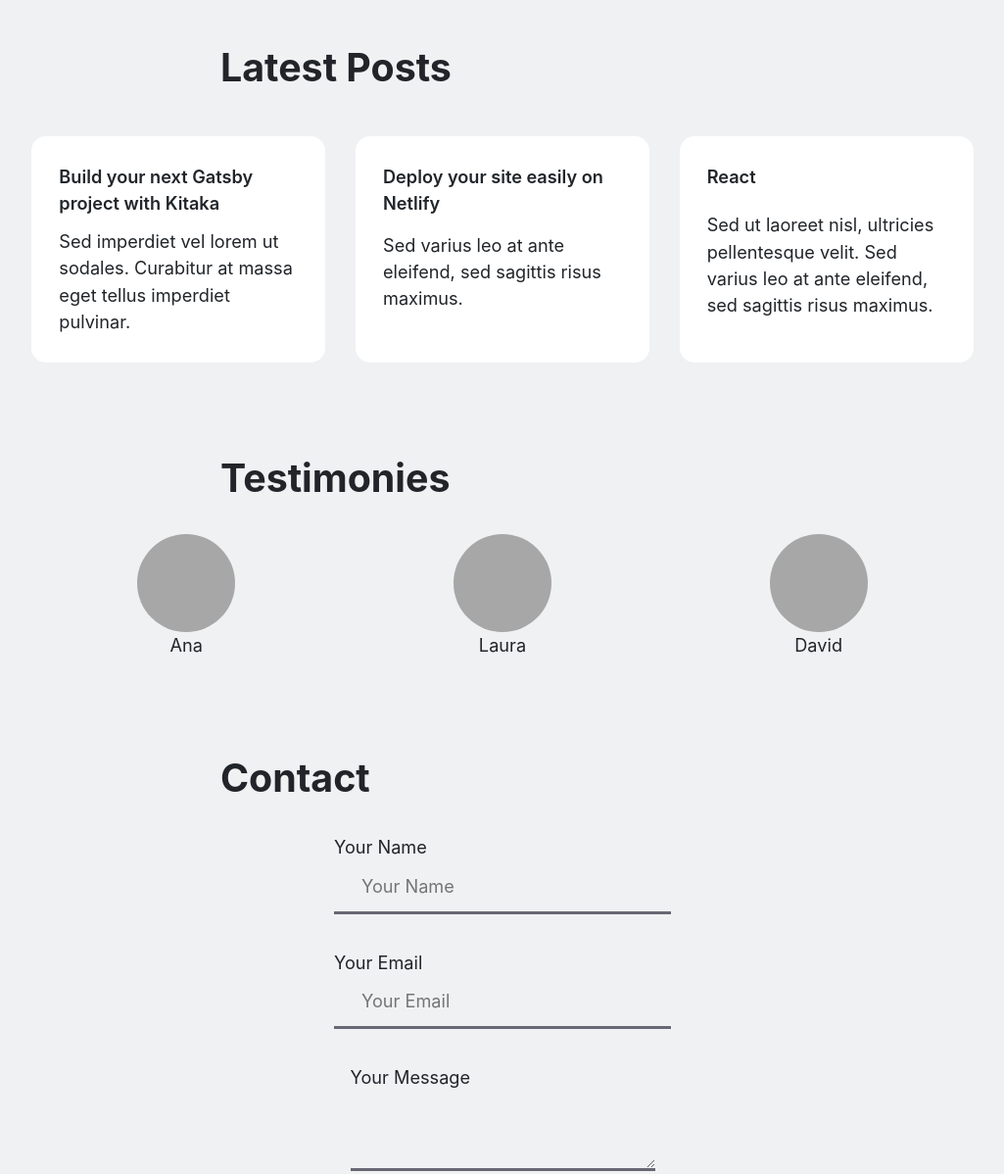
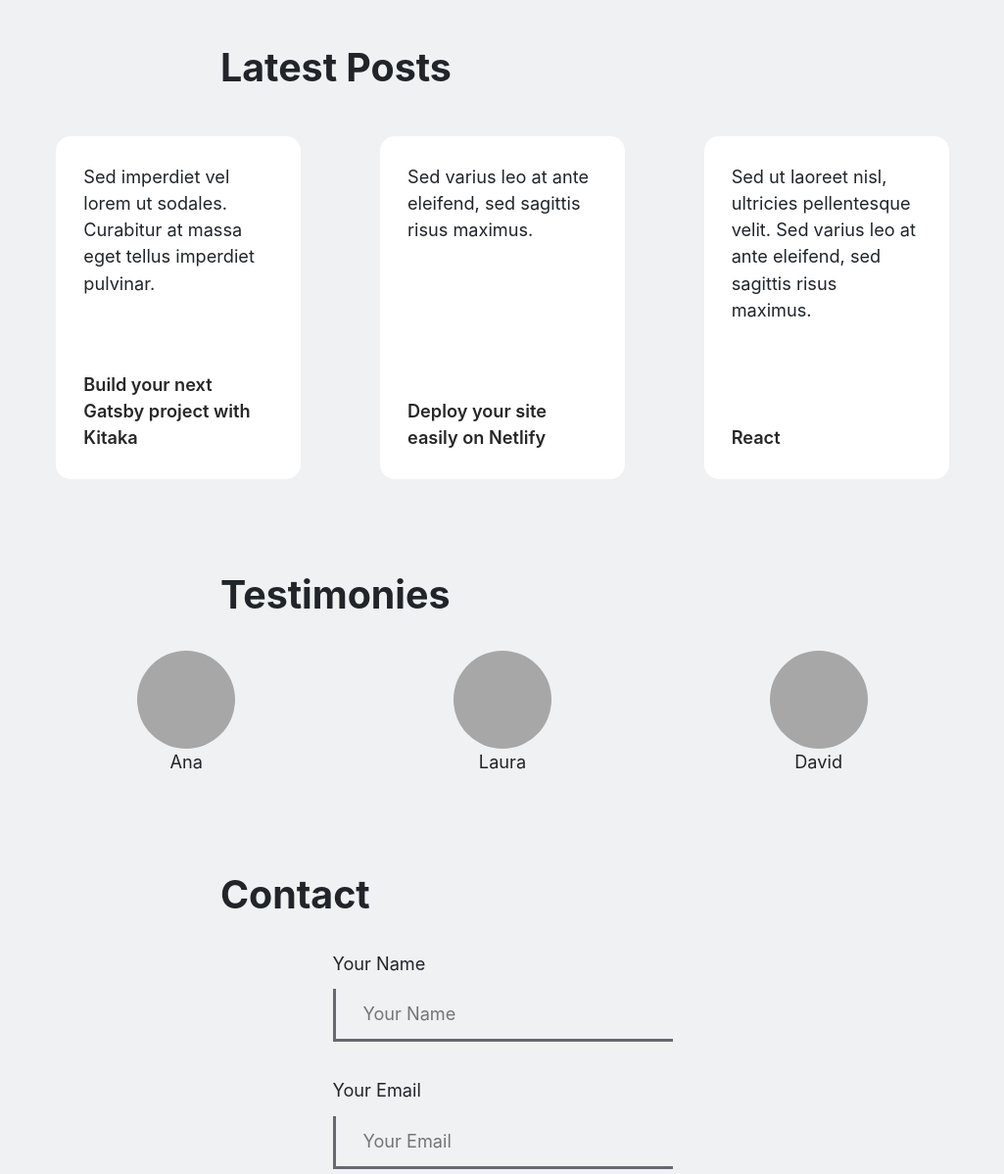
Before and after one commit to dnlzrgz/gatsby-kitaka, a Gatsby site: page / in a window 1280 px wide. Shown: the part 3600-4798 px from the top of the page at 98% size, without its empty margins (127-1152 px from the left). Built offline with nearby package versions, Linux system fonts and the light colour scheme; Gatsby itself is replaced by a stand-in of ours.

Commit message:
refactor  styles

```diff
--- a/src/components/contactForm/fields/FormTextarea.js
+++ b/src/components/contactForm/fields/FormTextarea.js
@@ -30,6 +30,7 @@ const FormTextarea = (props) => {
         onChange={handleChange}
         onBlur={handleBlur}
         value={value}
+        placeholder={fieldLabel}
       />
     </label>
   );
--- a/src/components/contactForm/fields/fields.module.scss
+++ b/src/components/contactForm/fields/fields.module.scss
@@ -4,12 +4,14 @@
   display: grid;
   grid-template-columns: 1fr;
   grid-template-rows: auto auto;
+  gap: 0.75rem;
 
   & > input,
   & > textarea {
     background-color: $white;
-    border: none;
-    border-bottom: 3px solid $grey;
+    border: 3px solid $grey;
+    border-right: none;
+    border-top: none;
     border-radius: 0;
     padding: 0.75rem 1.75rem;
     transition: border 0.15s ease-in;
@@ -17,17 +19,17 @@
 
   & input:focus,
   & textarea:focus {
-    border-bottom: 3px solid $black;
+    border: 3px solid $black;
+    border-right: none;
+    border-top: none;
   }
-}
-
-.message {
-  margin-bottom: 1.75rem;
 }
 
 .required {
   & input,
   & textarea {
-    border-bottom: 3px solid $required;
+    border: 3px solid $required;
+    border-right: none;
+    border-top: none;
   }
 }
--- a/src/components/contactForm/fields/submit.module.scss
+++ b/src/components/contactForm/fields/submit.module.scss
@@ -8,11 +8,11 @@
   margin-top: 4.75rem;
   padding: 1.75rem 2.75rem;
   transition: all 0.1s ease-in;
-  width: 9rem;
 
   &:hover {
-    transform: scale(1.1);
+    background-color: $black;
     color: $white;
-    background-color: $black;
+    font-weight: bold;
+    transform: scale(1.1) translateY(-0.75rem);
   }
 }
--- a/src/components/latestPosts/LatestPosts.js
+++ b/src/components/latestPosts/LatestPosts.js
@@ -32,7 +32,7 @@ const LatestPosts = () => {
         {data.allMarkdownRemark.nodes.map((post) => {
           return (
             <div key={post.id} className={styles.post}>
-              <a>{post.frontmatter.title}</a>
+              <a href="#">{post.frontmatter.title}</a>
               <main>{post.frontmatter.description}</main>
             </div>
           );
--- a/src/components/latestPosts/latestPosts.module.scss
+++ b/src/components/latestPosts/latestPosts.module.scss
@@ -28,38 +28,41 @@
 
 .posts {
   display: flex;
-  flex-direction: column;
+  flex-wrap: wrap;
+  max-width: $md;
   margin: 0 auto;
-  max-width: $md;
-  flex-shrink: 0;
-
-  @media (min-width: $md) {
-    flex-direction: row;
-    justify-content: space-evenly;
-  }
+  justify-content: space-around;
 }
 
 .post {
   background-color: lighten($color: $background, $amount: 50);
   border-radius: $border-radius;
   display: grid;
+  flex-shrink: 0;
   grid-template-columns: 1fr;
-  grid-template-rows: 0.75fr auto;
-  margin: 0.75rem auto;
-  max-height: 300px;
-  max-width: 300px;
+  grid-template-rows: 1fr auto;
+  grid-template-areas: 'description' 'link';
+  height: 350px;
+  margin: 0.75rem 0.75rem;
   overflow-x: auto;
   padding: 1.75rem;
   transition: transform 0.1s ease-in;
+  box-shadow: none;
+  width: 250px;
 
   & a {
-    cursor: pointer;
+    color: $black;
     font-weight: 600;
-    margin-bottom: 0.75rem;
-    text-decoration: underline;
+    grid-area: link;
+    margin-top: 0.75rem;
+
+    &:hover {
+      color: $secondary;
+    }
   }
 
   &:hover {
-    transform: scale(1.1);
+    text-transform: none;
+    transform: scale(1.05);
   }
 }
--- a/src/styles/base.scss
+++ b/src/styles/base.scss
@@ -1,4 +1,4 @@
-@import "./vars.scss";
+@import './vars.scss';
 
 body {
   background-color: $background;
@@ -9,16 +9,23 @@ body {
   max-width: $max;
 }
 
+a {
+  cursor: pointer;
+  text-decoration: none;
+  transition: color 0.1s ease-in;
+}
+
+a:hover {
+  color: $secondary;
+  text-decoration: underline;
+}
+
 h1 {
   font-size: $h1;
 }
 
 h2 {
   font-size: $h2;
-}
-
-h3 {
-  font-size: $h3;
 }
 
 .container {
```
